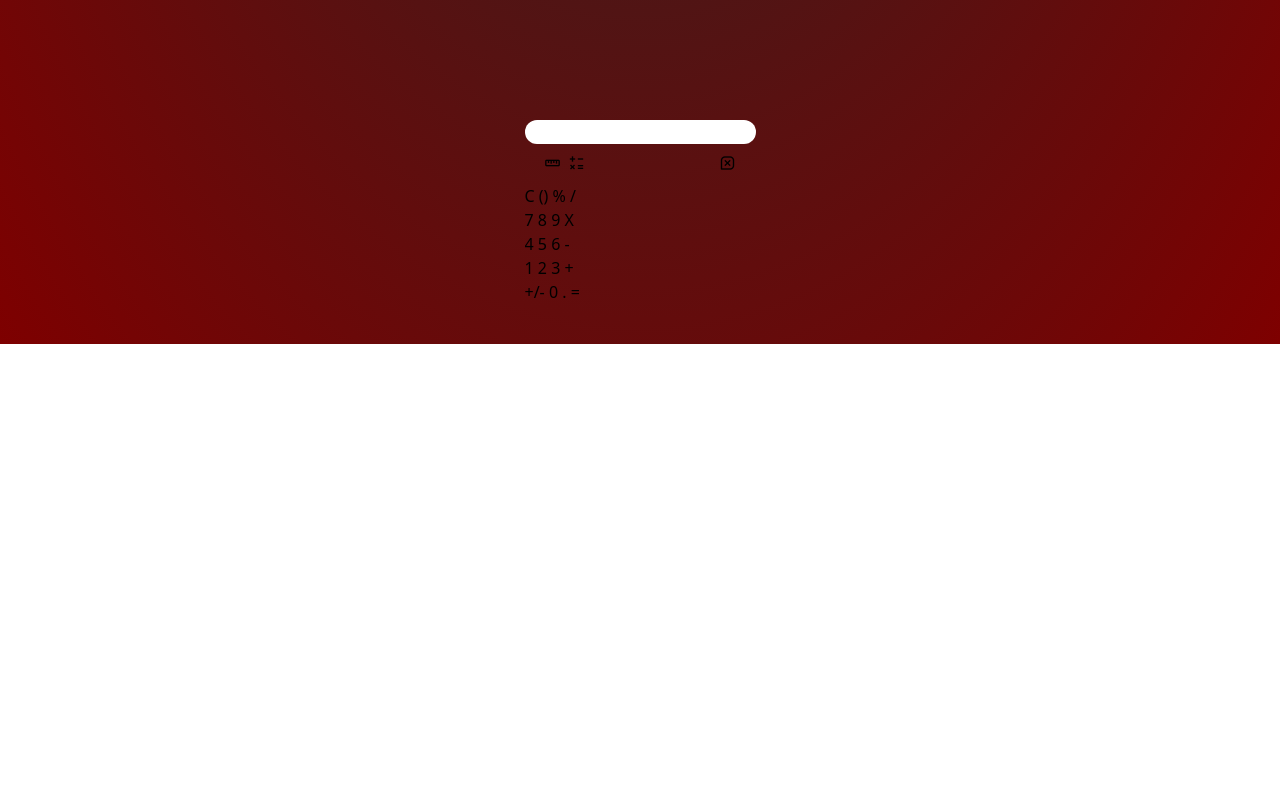
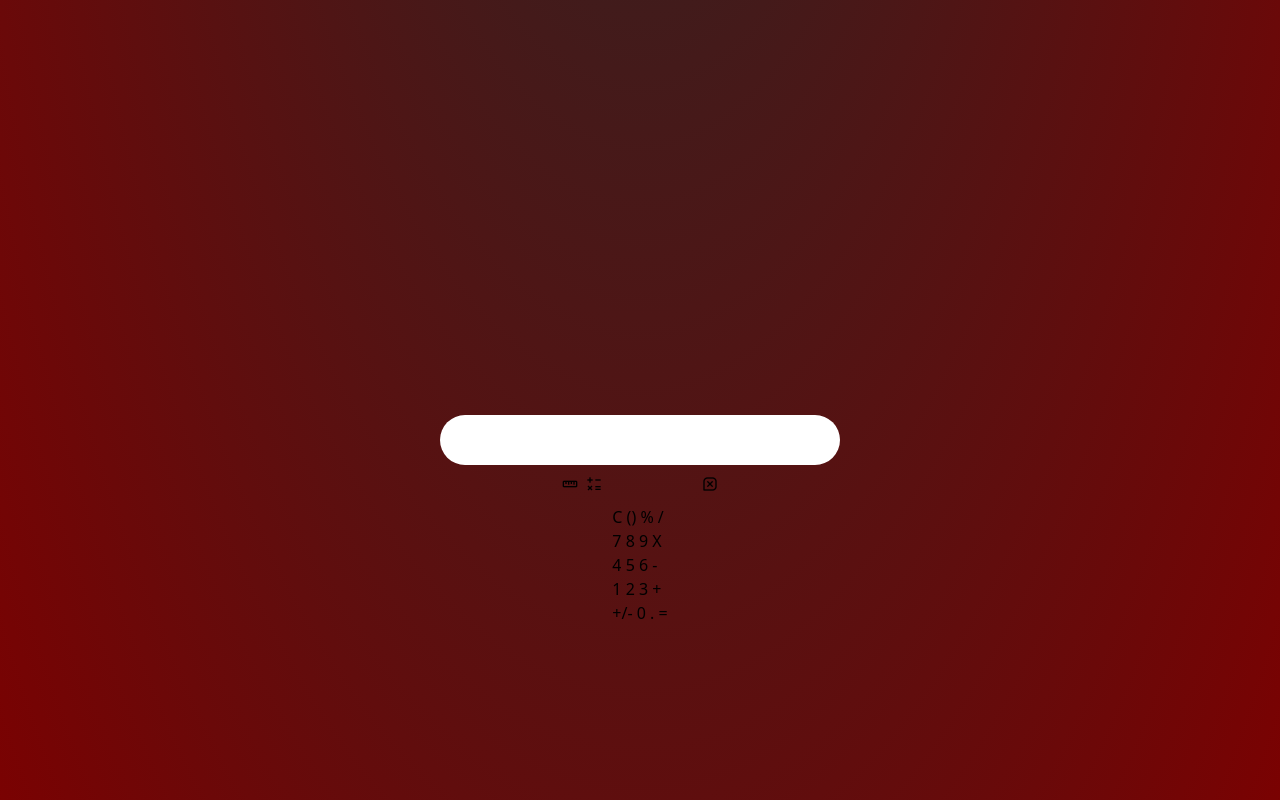
Before and after one commit to Rodney-JM/JRMCalculator, a website: page src/index.html in a window 1280 px wide. Shown: the part 720-1520 px from the top of the page. Before the commit the page ends 1064 px from the top, so only its background shows below. Drawn offline with nearby package versions, Linux system fonts and the light colour scheme.

Commit message:
Some changes

```diff
--- a/src/index.html
+++ b/src/index.html
@@ -20,9 +20,9 @@
             <p class="mt-5 text-xl text-red-200">Made by Rodney</p>
         </section>
         <section class="calculator flex justify-center items-center p-10">
-            <form action="get">
-                <input type="number" name="result" id="result" class="rounded-full">
-                <ul class="flex justify-between px-5 py-2">
+            <form action="get" class="h-screen w-full flex justify-center items-center flex-col">
+                <input type="number" name="result" id="result" class="rounded-full w-[400px] h-[50px]">
+                <ul class="flex justify-between px-5 py-2 space-x-[100px]">
                     <div class="flex space-x-2">
                         <li><i class='bx bx-ruler'></i></li>
                         <li><i class='bx bx-math'></i></li>
```
Also changed, not shown: dist/output.css.
